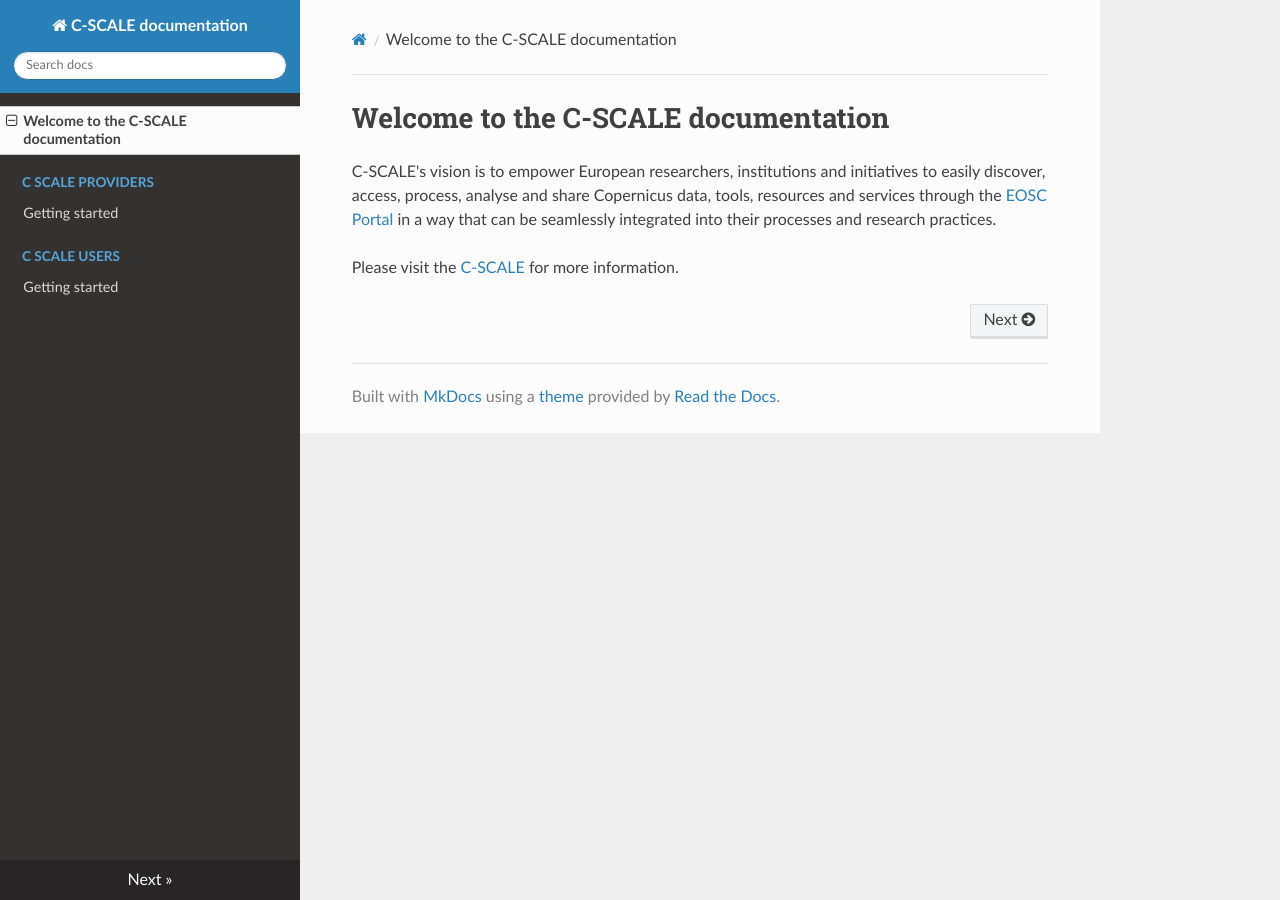
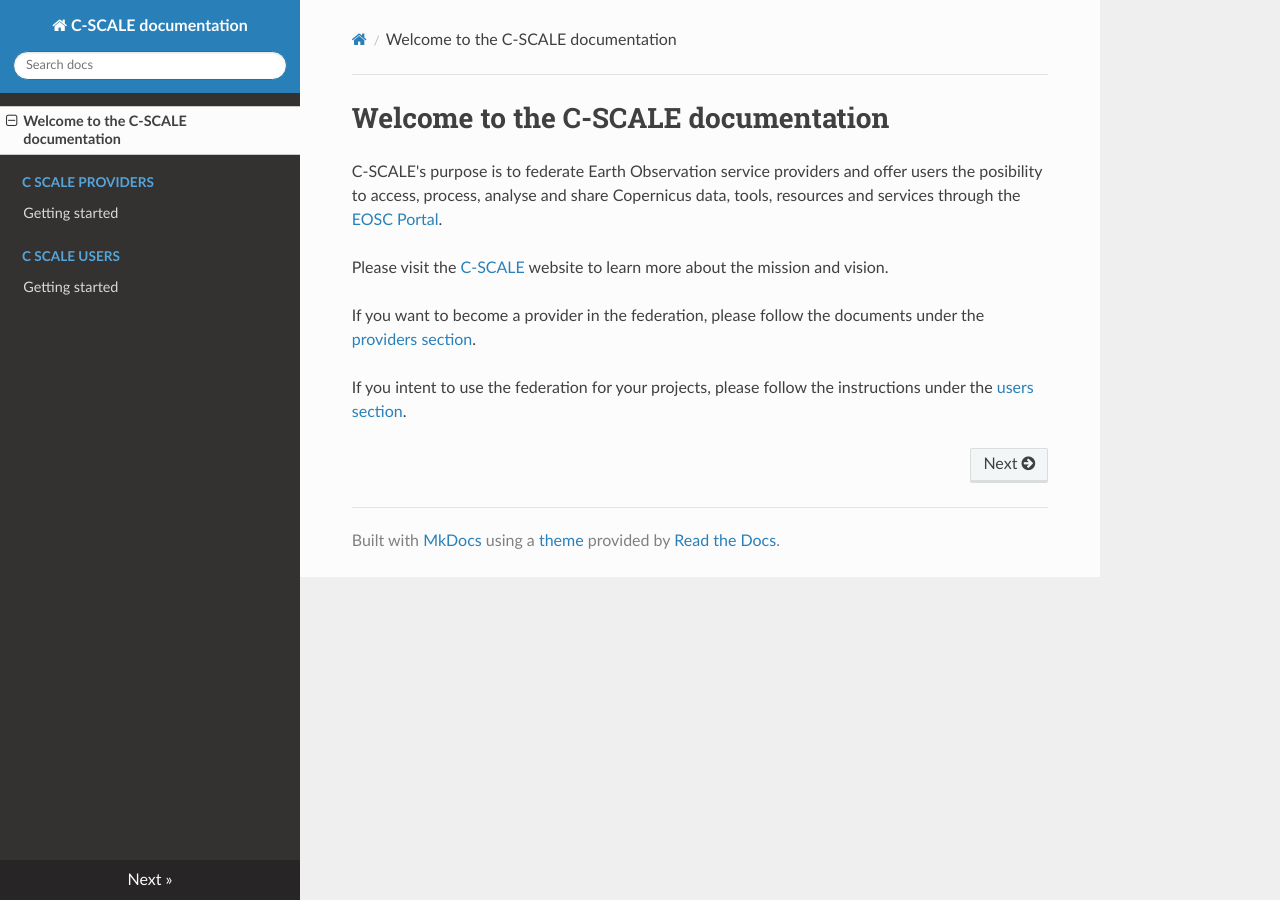
Before and after one commit to c-scale-community/documentation, an MkDocs documentation site: the page built from docs/index.md, in a window 1280 px wide. Built offline with MkDocs 1.6.1, drawn with Linux system fonts in a browser that asks for light colours; nearby versions of some CDN libraries.

Commit message:
update homepage

```diff
--- a/docs/index.md
+++ b/docs/index.md
@@ -1,8 +1,14 @@
 # Welcome to the C-SCALE documentation
 
-C-SCALE's vision is to empower European researchers, institutions and initiatives
-to easily discover, access, process, analyse and share Copernicus data, tools,
-resources and services through the [EOSC Portal](https://eosc-portal.eu/)
-in a way that can be seamlessly integrated into their processes and research practices.
+C-SCALE's purpose is to federate Earth Observation service providers and
+offer users the posibility to access, process, analyse and share Copernicus
+data, tools, resources and services through the [EOSC Portal](https://eosc-portal.eu/).
 
-Please visit the [C-SCALE](https://c-scale.eu/) for more information.
+Please visit the [C-SCALE](https://c-scale.eu/) website to learn more about the
+mission and vision.
+
+If you want to become a provider in the federation, please follow the documents
+under the [providers section](c-scale-providers/getting-started/).
+
+If you intent to use the federation for your projects, please follow the instructions
+under the [users section](c-scale-users/getting-started/).
```
